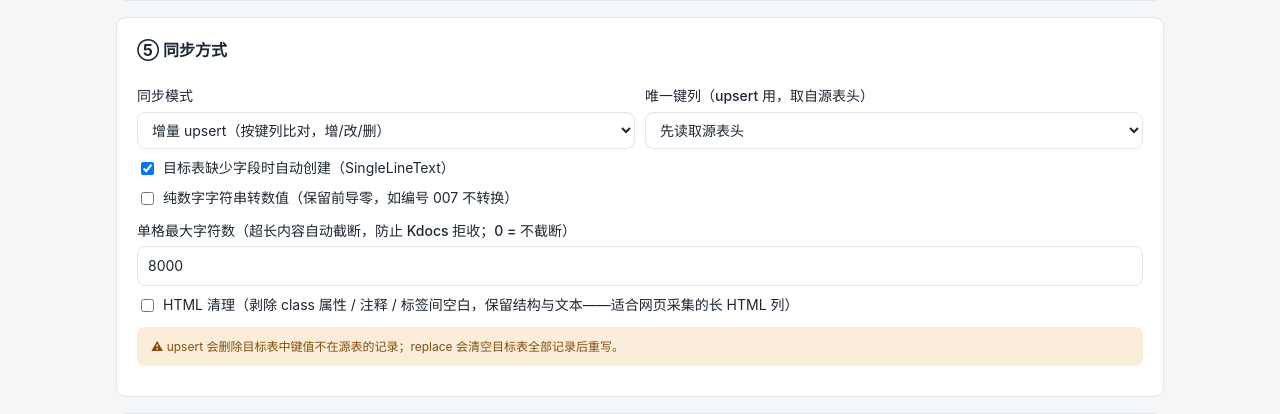
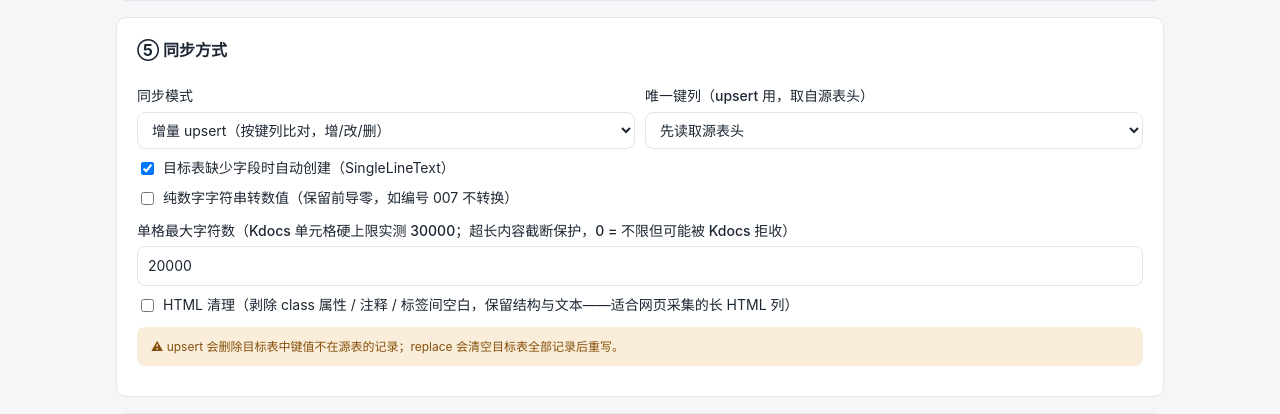
Before and after one commit to Jim-purch/sheets2kdocs, a Python web app: template app/templates/task_form.html in a window 1280 px wide. Shown: the part 946-1360 px from the top of the page. Run offline with Jinja, Linux system fonts and the light colour scheme; the template is opened without the code that fills it, so the values that code supplies are empty.

Commit message:
fix: align value_max_chars with the real Kdocs cell limit (probed 30000)
Empirical binary-search probe against a live dbsheet: 30000 chars write
OK, 30625 rejected with 'Cell char count limit exceeded'. Docs never
state the number, so it is now encoded as KDOCS_CELL_CHAR_LIMIT=30000.

- form max/hint updated; default raised 8000 -> 20000 (safe margin)
- engine clamps any configured value to the hard limit
- README documents the probed limit

```diff
--- a/app/sync_engine.py
+++ b/app/sync_engine.py
@@ -13,6 +13,10 @@ from . import db
 from .config import settings
 from .google_source import GoogleSourceError, fetch_sheet_rows
 from .kdocs_client import get_backend, KdocsError
+
+# Empirically probed Kdocs dbsheet cell limit: 30000 chars OK, 30625 rejected.
+KDOCS_CELL_CHAR_LIMIT = 30000
+DEFAULT_VALUE_MAX_CHARS = 20000  # safe default below the hard limit
 
 logger = logging.getLogger("sheets2kdocs.sync")
 
@@ -234,7 +238,7 @@ def _run_task_impl(task) -> dict[str, Any]:
             for f in r:
                 r[f] = coerce(r[f], bool(task["coerce_numbers"]))
 
-        max_chars = int(task["value_max_chars"] or 8000)
+        max_chars = min(int(task["value_max_chars"] or DEFAULT_VALUE_MAX_CHARS), KDOCS_CELL_CHAR_LIMIT)
         do_strip = bool(task["strip_html"])
         if do_strip:
             n_html_cleaned = 0
--- a/app/templates/task_form.html
+++ b/app/templates/task_form.html
@@ -105,9 +105,9 @@
     <input type="checkbox" name="coerce_numbers" id="cn" {{ 'checked' if task and task.coerce_numbers }}>
     <label for="cn">纯数字字符串转数值（保留前导零，如编号 007 不转换）</label>
   </div>
-  <label>单格最大字符数（超长内容自动截断，防止 Kdocs 拒收；0 = 不截断）</label>
-  <input type="number" name="value_max_chars" min="0" max="100000"
-         value="{{ task.value_max_chars if task else 8000 }}">
+  <label>单格最大字符数（Kdocs 单元格硬上限实测 30000；超长内容截断保护，0 = 不限但可能被 Kdocs 拒收）</label>
+  <input type="number" name="value_max_chars" min="0" max="30000"
+         value="{{ task.value_max_chars if task else 20000 }}">
   <div class="checkbox">
     <input type="checkbox" name="strip_html" id="sh" {{ 'checked' if task and task.strip_html }}>
     <label for="sh">HTML 清理（剥除 class 属性 / 注释 / 标签间空白，保留结构与文本——适合网页采集的长 HTML 列）</label>
```
Also changed, not shown: app/web_routes.py (+7 -1 lines), README.md.
